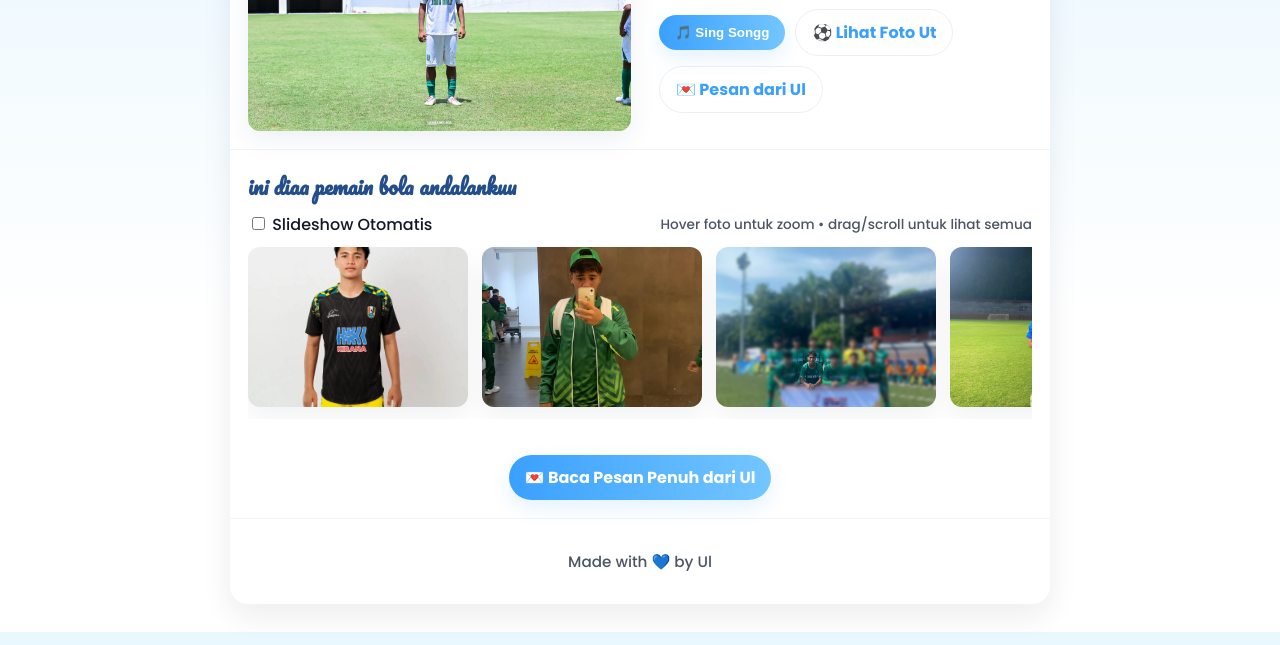
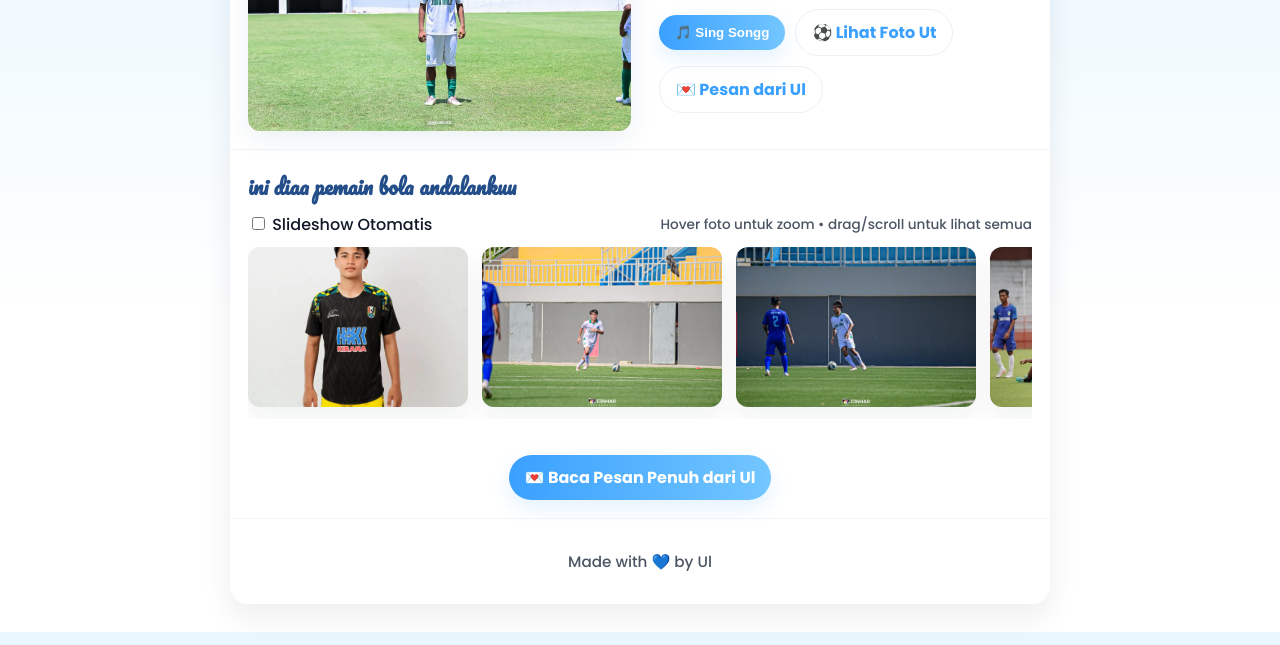
Before and after one commit to afzraa87-beep/f0r-ut, a plain HTML site: page index.html in a window 1280 px wide. Shown: the part 155-800 px from the top of the page. Drawn offline with Linux system fonts and the light colour scheme.

Commit message:
Update index.html

```diff
--- a/index.html
+++ b/index.html
@@ -42,9 +42,9 @@
 
       <div class="gallery" id="gallery">
         <div class="g-item"><img src="DHARMA4.jpg" alt="Ut 2"></div>
-        <div class="g-item"><img src="DHARMA5.jpg" alt="Ut 3"></div>
-        <div class="g-item"><img src="DHARMA6.jpg" alt="Ut 4"></div>
-        <div class="g-item"><img src="DHARMA7.jpg" alt="Ut 5"></div>
+        <div class="g-item"><img src="ut1.jpg" alt="Ut 3"></div>
+        <div class="g-item"><img src="ut2.jpg" alt="Ut 4"></div>
+        <div class="g-item"><img src="ut3.jpg" alt="Ut 5"></div>
       </div>
     </section>
 
```
